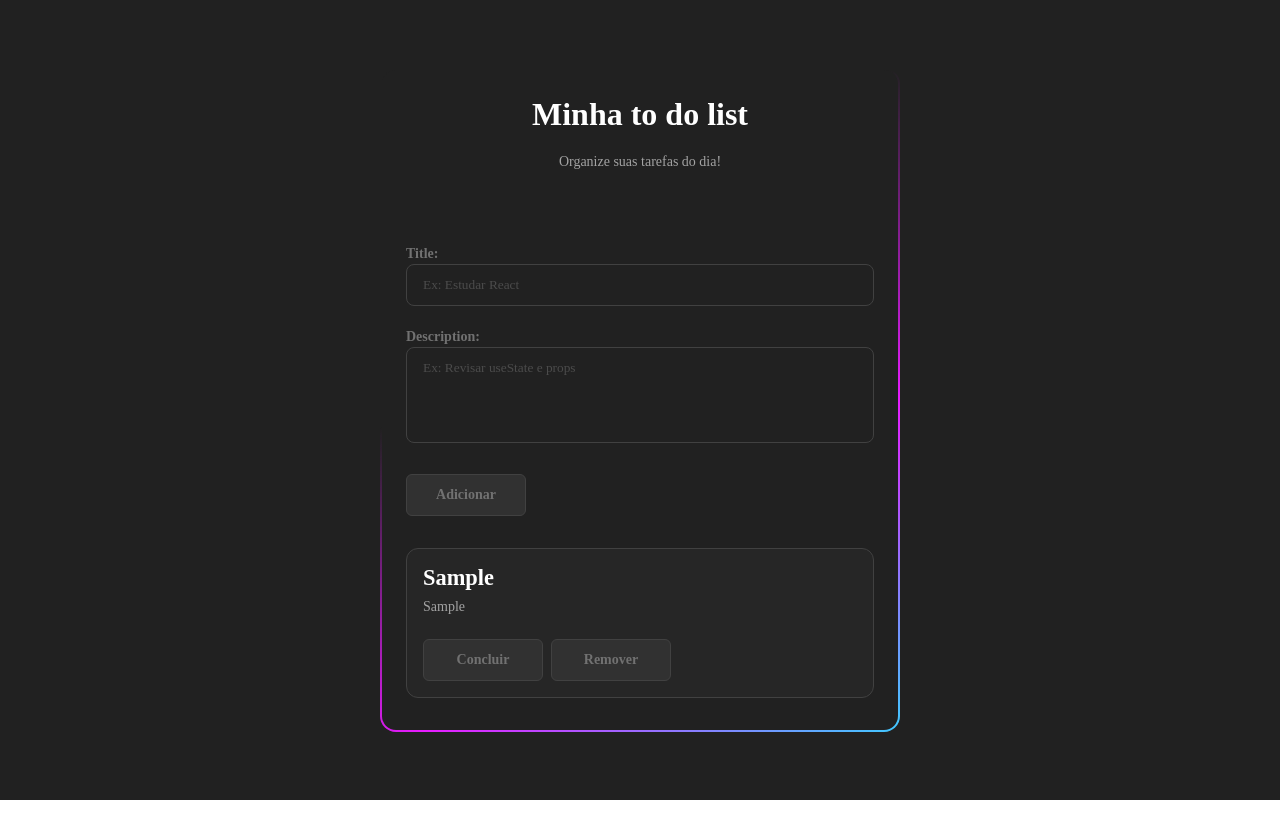
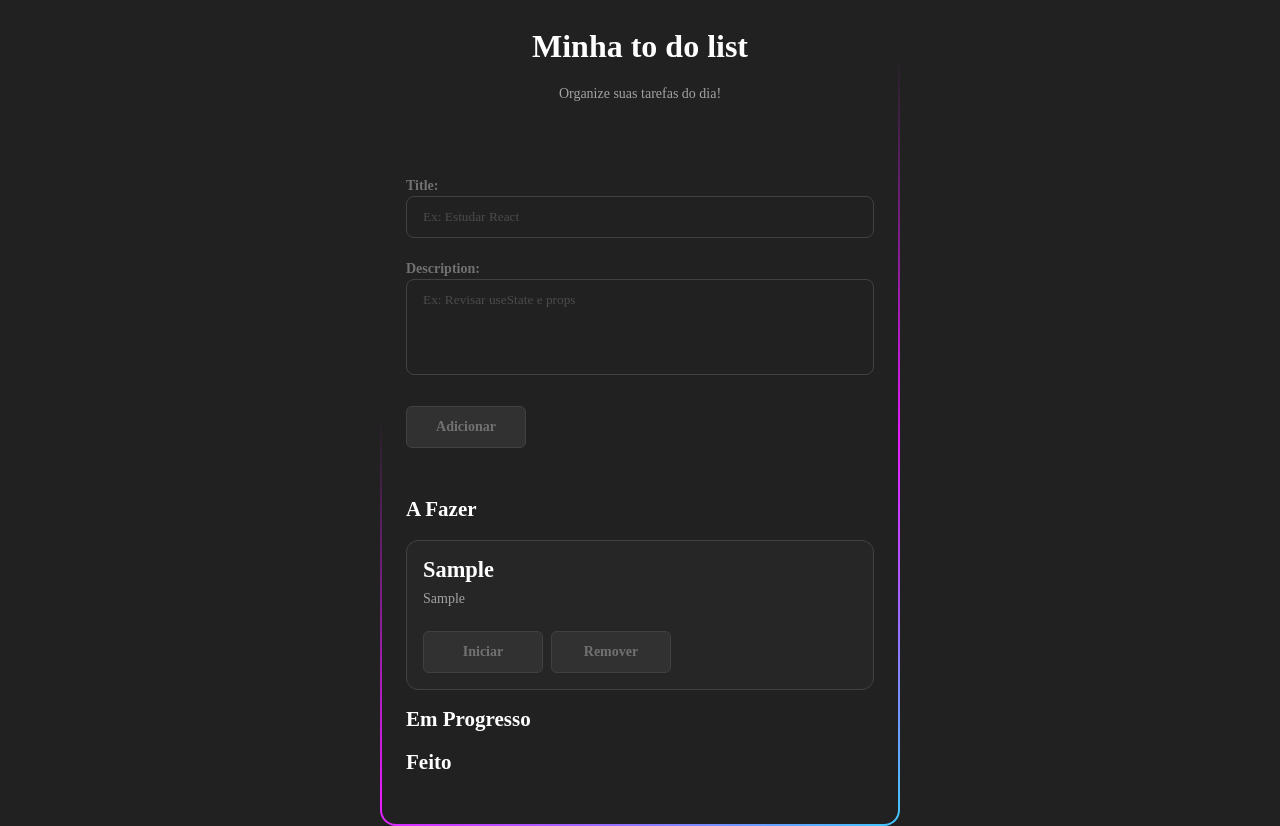
Before and after one commit to VictorMenezes21/todo-list-react, a React (Vite) app: page / in a window 1280 px wide. Both pictures are taken after typing "Sample", "Sample" into the empty fields and a click on the button "Adicionar". Before the commit the page ends 800 px from the top, so only its background shows below. Built offline with nearby package versions, Linux system fonts and the light colour scheme.

Commit message:
feat: add kanban task board

```diff
--- a/package.json
+++ b/package.json
@@ -11,7 +11,8 @@
   },
   "dependencies": {
     "react": "^19.2.5",
-    "react-dom": "^19.2.5"
+    "react-dom": "^19.2.5",
+    "react-router-dom": "^7.15.0"
   },
   "devDependencies": {
     "@eslint/js": "^10.0.1",
--- a/src/App.jsx
+++ b/src/App.jsx
@@ -19,7 +19,7 @@ function App() {
       id: Date.now(),
       title,
       text,
-      status: false
+      status: "todo"
     }
     setTarefas([...tarefas, novaTarefa])
     setTitle('')
@@ -37,15 +37,28 @@ function App() {
   function toggleTask(id) {
     const taskUpdated = tarefas.map((tarefa) => { // map percorre as tarefas e quando encontra o id retorna uma nova versão dela
       if (tarefa.id === id) {
+        let novoStatus
+
+        if (tarefa.status === "todo") {
+          novoStatus = "doing"
+        } else if (tarefa.status === "doing") {
+          novoStatus = "done"
+        } else {
+          novoStatus = "todo"
+        }
         return {
           ...tarefa,
-          status: !tarefa.status // inverte o status da nova tarefa (true vira false || false vira true)
+          status: novoStatus
         }
       }
       return tarefa
     })
     setTarefas(taskUpdated)
   }
+
+  const todoTasks = tarefas.filter((tarefa) => tarefa.status === "todo")
+  const doingTasks = tarefas.filter((tarefa) => tarefa.status === "doing")
+  const doneTasks = tarefas.filter((tarefa) => tarefa.status === "done")
 
   return (
     <main className="app-page">
@@ -81,15 +94,41 @@ function App() {
           <Button onClick={ addTask } name="Adicionar"/>
         </section>
 
-        <section className="task-list">
-          {tarefas.map((tarefa) => (
-            <TaskCard
-              key={ tarefa.id }
-              tarefa={ tarefa }
-              removeTask={ removeTask }
-              toggleTask={ toggleTask }
-            />
-          ))}
+        <section className="tark-board">
+          <div className="todo-column">
+            <h2>A Fazer</h2>
+            {todoTasks.map((todo) => (
+              <TaskCard
+                key={ todo.id }
+                tarefa={ todo }
+                removeTask={ removeTask }
+                toggleTask={ toggleTask }
+              />
+            ))}
+          </div>
+          <div className="doing-column">
+            <h2>Em Progresso</h2>
+            {doingTasks.map((doing) => (
+              <TaskCard
+                key={ doing.id }
+                tarefa={ doing }
+                removeTask={ removeTask }
+                toggleTask={ toggleTask }
+              />
+            ))}
+          </div>
+          <div className="done-column">
+            <h2>Feito</h2>
+            {doneTasks.map((done) => (
+              <TaskCard
+                key={ done.id }
+                tarefa={ done }
+                removeTask={ removeTask }
+                toggleTask={ toggleTask }
+              />
+            ))}
+          </div>
+
         </section>
       </section>
     </main>
--- a/src/components/TaskCard.jsx
+++ b/src/components/TaskCard.jsx
@@ -3,11 +3,16 @@ import Button from "./Button"
 export default function TaskCard({ tarefa, removeTask, toggleTask }) {
   return (
     <div className="task-card">
-        <h1 className={tarefa.status ? "completed" : ""}>{ tarefa.title }</h1>
-        <p className={tarefa.status ? "completed" : ""}>{ tarefa.text }</p>
+        <h1 className={tarefa.status === "done" ? "completed" : ""}>{ tarefa.title }</h1>
+        <p className={tarefa.status === "done" ? "completed" : ""}>{ tarefa.text }</p>
 
         <div className="task-actions">
-          <Button onClick={() => toggleTask(tarefa.id)} name={tarefa.status ? "Desfazer" : "Concluir"}/>
+          {tarefa.status !== "done" && (
+            <Button onClick={() => toggleTask(tarefa.id)} name={
+              tarefa.status === "todo"
+              ? "Iniciar"
+              : "Concluir"
+            }/>)}
           <Button onClick={() => removeTask(tarefa.id) } name="Remover"/>
         </div>
 
```
Also changed, not shown: 1 other file (tests, documents, lock files or other folders).
